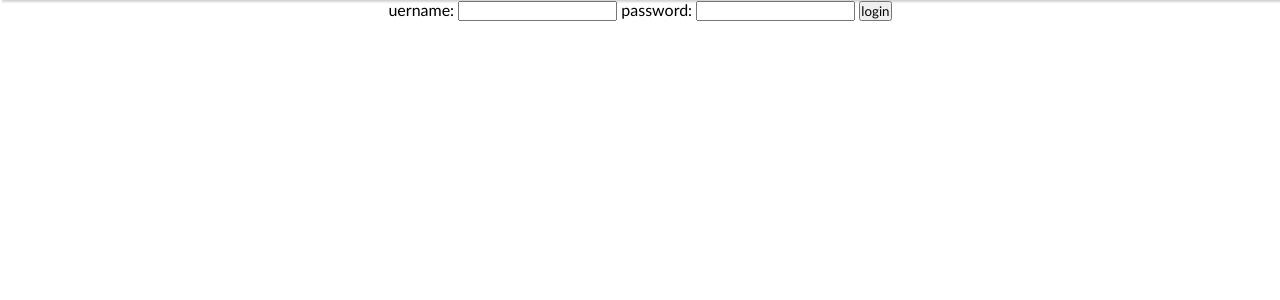
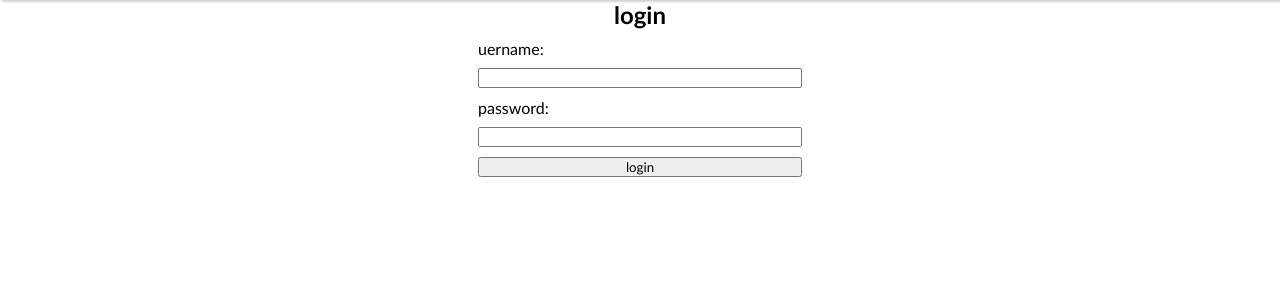
Before and after one commit to kikswosil/blog-app, a Django app: page /login/ in a window 1280 px wide. Shown: the part 50-350 px from the top of the page. Run offline with Django 4.2, Linux system fonts and the light colour scheme.

Commit message:
added login and sign in forms

```diff
--- a/app/blog/static/blog/login.css
+++ b/app/blog/static/blog/login.css
@@ -0,0 +1,26 @@
+.container{
+  width: 80vw;
+  display: flex;
+  flex-direction: column;
+  align-items: center;
+  justify-content: center;
+}
+
+.form{
+  display: flex;
+  flex-direction: column;
+  align-items: flex-start;
+  justify-content: center;
+}
+
+.form input {
+  width: 25vw;
+}
+
+.form button{
+  width: 100%;
+}
+
+.form * {
+  margin-top: 10px;
+}
--- a/app/blog/templates/login.html
+++ b/app/blog/templates/login.html
@@ -8,8 +8,9 @@
 {% endblock %}
 
 {% block content %}
-  <section>
-    <form action="/login/" method="POST">
+  <section class="container">
+    <h1>login</h1>
+    <form action="/login/" method="POST" class="form">
       {% csrf_token %}
       <label for="username">uername: </label>
       <input type="text" name="username" required />
```
Also changed, not shown: app/blog/templates/signup.html (+4 -3 lines), app/db.sqlite3.
